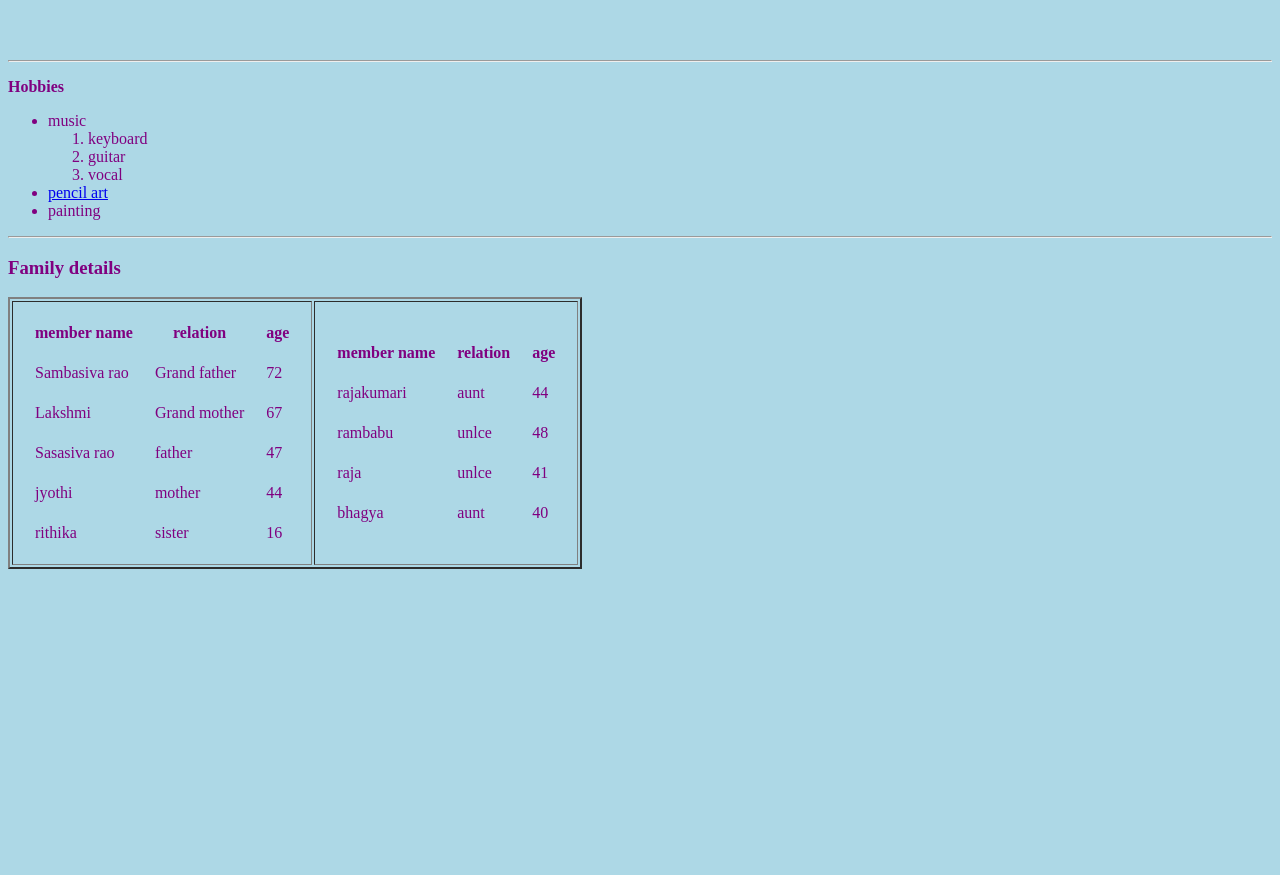
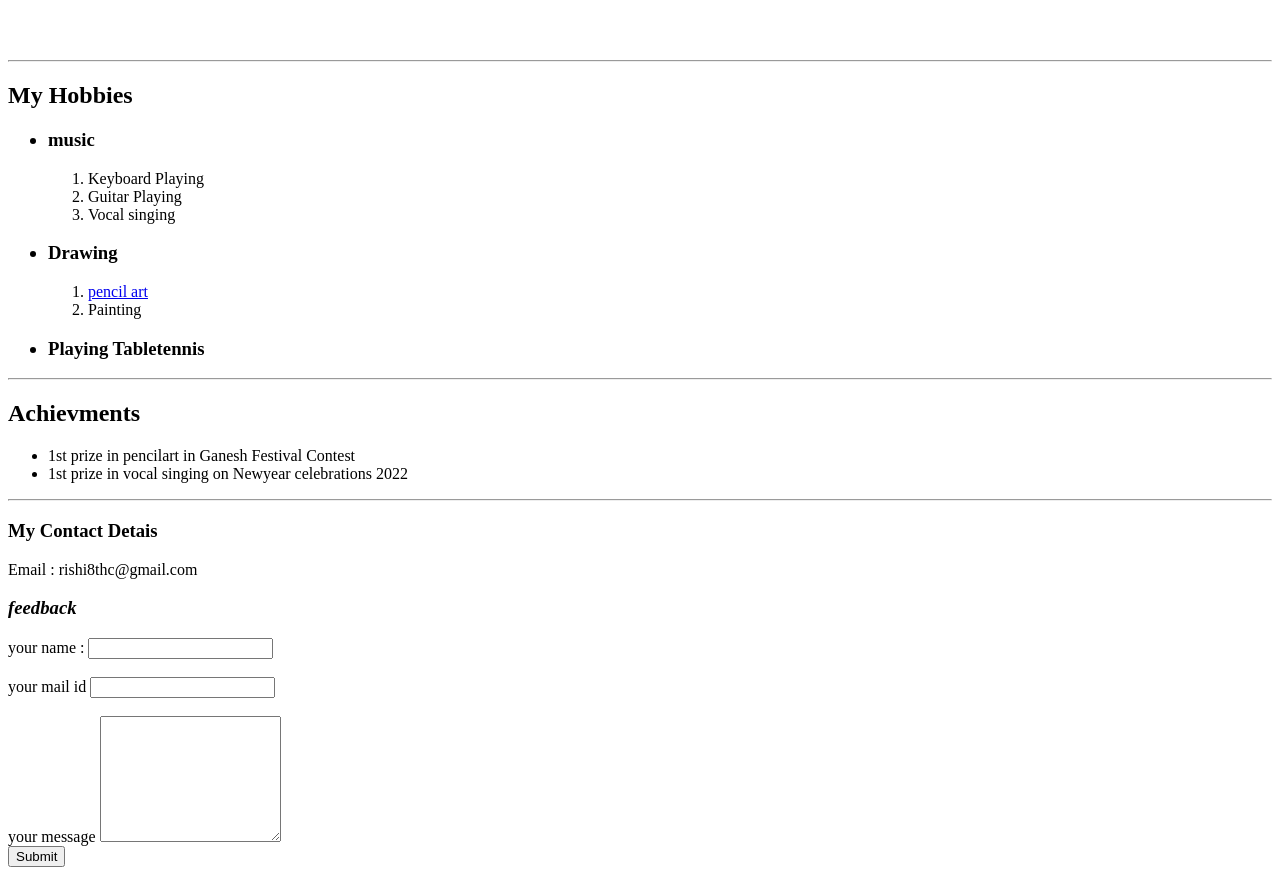
Before and after one commit to Jyothisada/Rishi, a plain HTML site: page index.html in a window 1280 px wide. Shown: the part 262-1137 px from the top of the page. Before the commit the page ends 839 px from the top, so only its background shows below. Drawn offline with Linux system fonts and the light colour scheme.

Commit message:
HTML testversion2

```diff
--- a/index.html
+++ b/index.html
@@ -6,114 +6,65 @@
   <title>😃Rishi gadi KaLalu😃</title>
 </head>
 
-<body bgcolor='lightblue' text='purple'>
+<body>
   <table cellspacing='50'>
     <tr>
 
 
-      <td><img src="rishi2.jpg" alt="This is rishi's pic" height="200"></td>
+      <td><img src="rishi_s.jpg" alt="This is rishi's pic" height="200"></td>
       <td>
-        <h1>Rishi</h1>
+        <h1>Rishi's Hobbies</h1>
         <p><em>This is Bellamkonda Rishi.</p>
-        <p> I am studying 8th standard in <strong><a href="http://davsafilguda.edu.in/">D.A.V.Public School</a></strong></em></p>
+        <p> Studying 8th standard in <strong><a href="http://davsafilguda.edu.in/">D.A.V.Public School</a></strong></em></p>
       </td>
     </tr>
   </table>
-
-
-
   <hr>
-  <p>
-    <b>Hobbies </b>
+  <h2><b>My Hobbies </b></h2>
   <ul>
+    <h3>
     <li>music</li>
+    </h3>
     <ol>
-      <li>keyboard</li>
-      <li>guitar</li>
-      <li>vocal</li>
+      <li>Keyboard Playing</li>
+      <li>Guitar Playing</li>
+      <li>Vocal singing</li>
     </ol>
-    <li><a href="my-arts.html">pencil art</a></li>
-    <li>painting</li>
+    <h3>
+      <li>Drawing</li>
+    </h3>
+    <ol>
+      <li><a href="my-arts.html">pencil art</a></li>
+      <li>Painting</li>
+    </ol>
+    <h3>
+    <li>Playing Tabletennis</li>
+    </h3>
   </ul>
-  </p>
   <hr>
-  <h3>Family details</h3>
-  <table border="2">
-    <td>
-      <table cellspacing='20'>
-
-        <thead>
-          <tr>
-            <th>member name</th>
-            <th>relation</th>
-            <th>age</th>
-          </tr>
-        </thead>
-        <tbody>
-          <tr>
-            <td>Sambasiva rao</td>
-            <td>Grand father</td>
-            <td>72</td>
-          </tr>
-          <tr>
-            <td>Lakshmi</td>
-            <td>Grand mother</td>
-            <td>67</td>
-          </tr>
-          <tr>
-            <td>Sasasiva rao</td>
-            <td>father</td>
-            <td>47</td>
-          </tr>
-          <tr>
-            <td>jyothi</td>
-            <td>mother</td>
-            <td>44</td>
-          </tr>
-          <tr>
-            <td>rithika</td>
-            <td>sister</td>
-            <td>16</td>
-          </tr>
-        </tbody>
-      </table>
-    </td>
-    <td>
-      <table cellspacing='20'>
-        <thead>
-          <tr>
-            <th>member name</th>
-            <th>relation</th>
-            <th>age</th>
-          </tr>
-        </thead>
-        <tbody>
-          <tr>
-            <td>rajakumari</td>
-            <td>aunt</td>
-            <td>44</td>
-          </tr>
-
-          <tr>
-            <td>rambabu</td>
-            <td>unlce</td>
-            <td>48</td>
-          </tr>
-          <tr>
-            <td>raja</td>
-            <td>unlce</td>
-            <td>41</td>
-          </tr>
-          <tr>
-            <td>bhagya</td>
-            <td>aunt</td>
-            <td>40</td>
-          </tr>
-
-      </table>
-    </td>
-
-  </table>
+  <h2><b>Achievments </b></h2>
+  <ul>
+    <li>1st prize in pencilart in Ganesh Festival Contest</li>
+    <li>1st prize in vocal singing on Newyear celebrations 2022 </li>
+  </ul>
+  <hr>
+  <h3> My Contact Detais </h3>
+  <p>Email : rishi8thc@gmail.com</p>
+  <h3> <em>feedback </em></h3>
+  <form  action="mailto:jyothi.inno@gmail.com" method="post" enctype="text/plain">
+    <label for=""> your name :</label>
+    <input type="text" name="Your Name" value="">
+    <br>
+      <br>
+    <label for="">your mail id</label>
+    <input type="Email" name="Your email" value="">
+    <br>
+      <br>
+      <label >your message</label>
+      <textarea name="your message" rows="8" cols="20"></textarea>
+      <br>
+    <input type="submit" name="">
+  </form>
 </body>
 
 </html>
```
Also changed, not shown: my-arts.html (+1 -1 lines), rishi_s.jpg (added).
